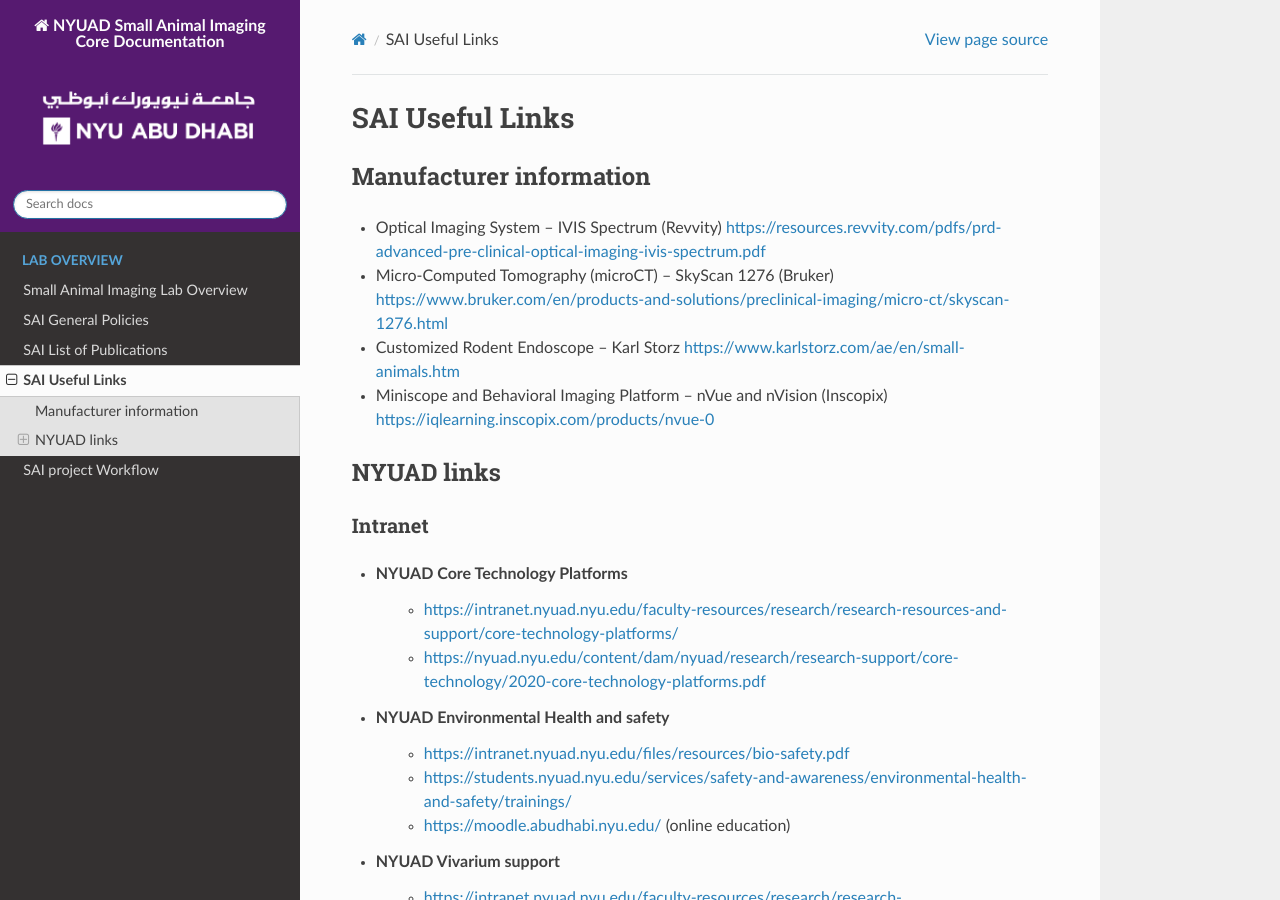
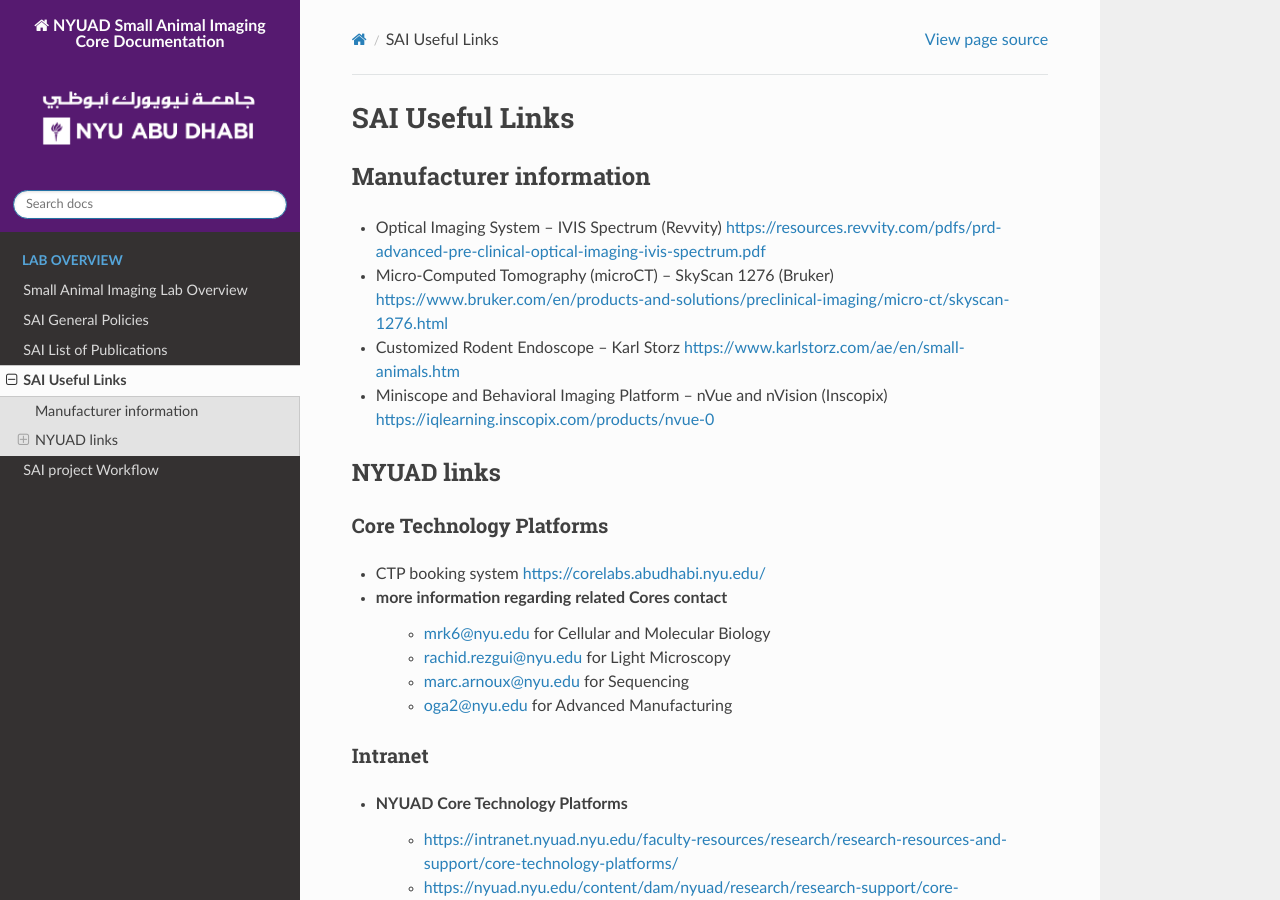
Before and after one commit to BioMedicalImaging-Core-NYUAD/smallanimalimaging-lab-documentation, a Sphinx documentation site: the page built from docs/source/SAI_useful_links.rst, in a window 1280 px wide and 900 px high. Built offline with Sphinx 7.4.7 and the Read the Docs theme 3.1.0, drawn with Linux system fonts in a browser that asks for light colours.

Commit message:
text check

```diff
--- a/docs/source/SAI_useful_links.rst
+++ b/docs/source/SAI_useful_links.rst
@@ -13,9 +13,17 @@
 NYUAD links
 ***********
 
+Core Technology Platforms
+=========================
+- CTP booking system https://corelabs.abudhabi.nyu.edu/
+- more information regarding related Cores contact
+    - mrk6@nyu.edu for Cellular and Molecular Biology
+    - rachid.rezgui@nyu.edu for Light Microscopy
+    - marc.arnoux@nyu.edu for Sequencing
+    - oga2@nyu.edu for Advanced Manufacturing
+
 Intranet
 ========
-
 - NYUAD Core Technology Platforms
     - https://intranet.nyuad.nyu.edu/faculty-resources/research/research-resources-and-support/core-technology-platforms/
     - https://nyuad.nyu.edu/content/dam/nyuad/research/research-support/core-technology/2020-core-technology-platforms.pdf
```
